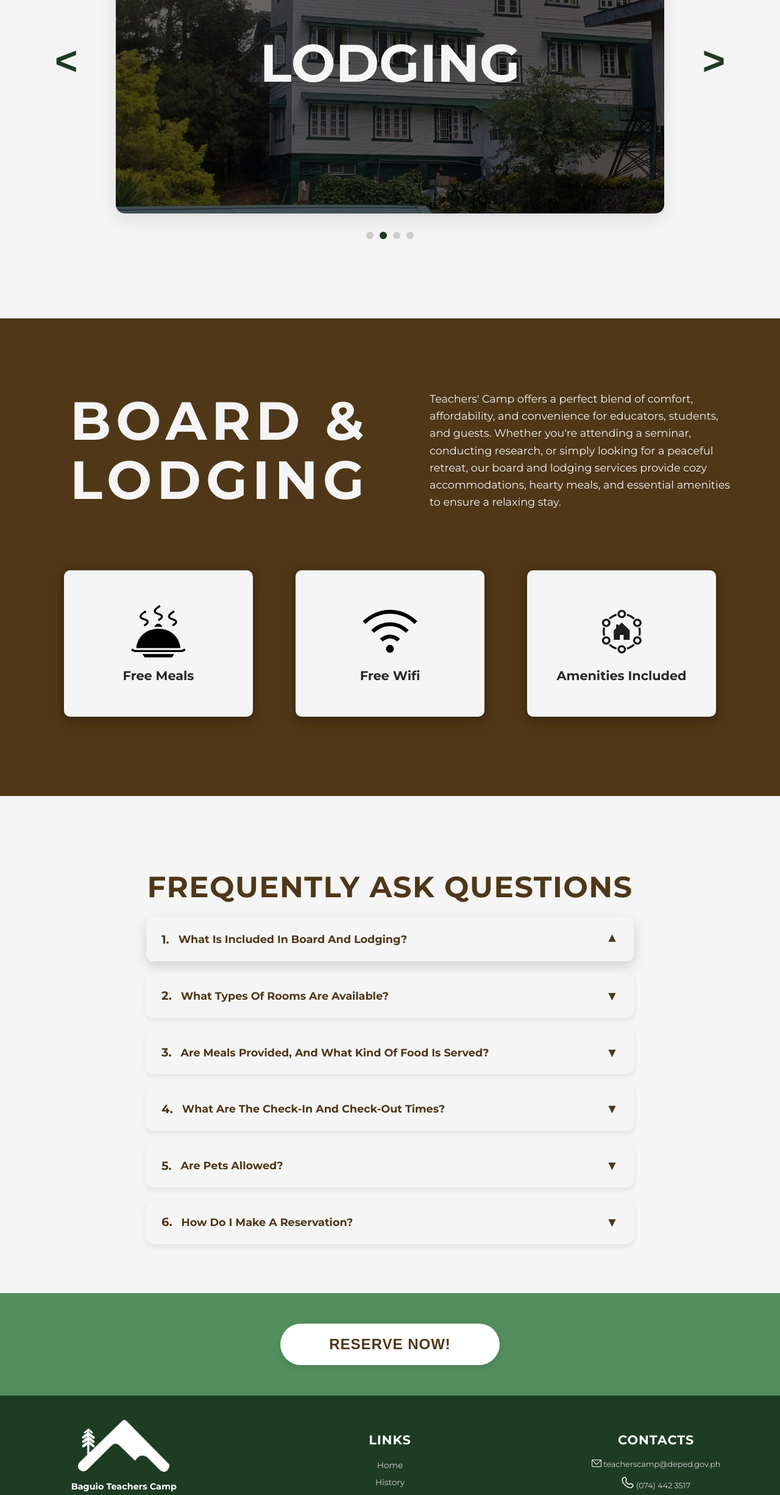
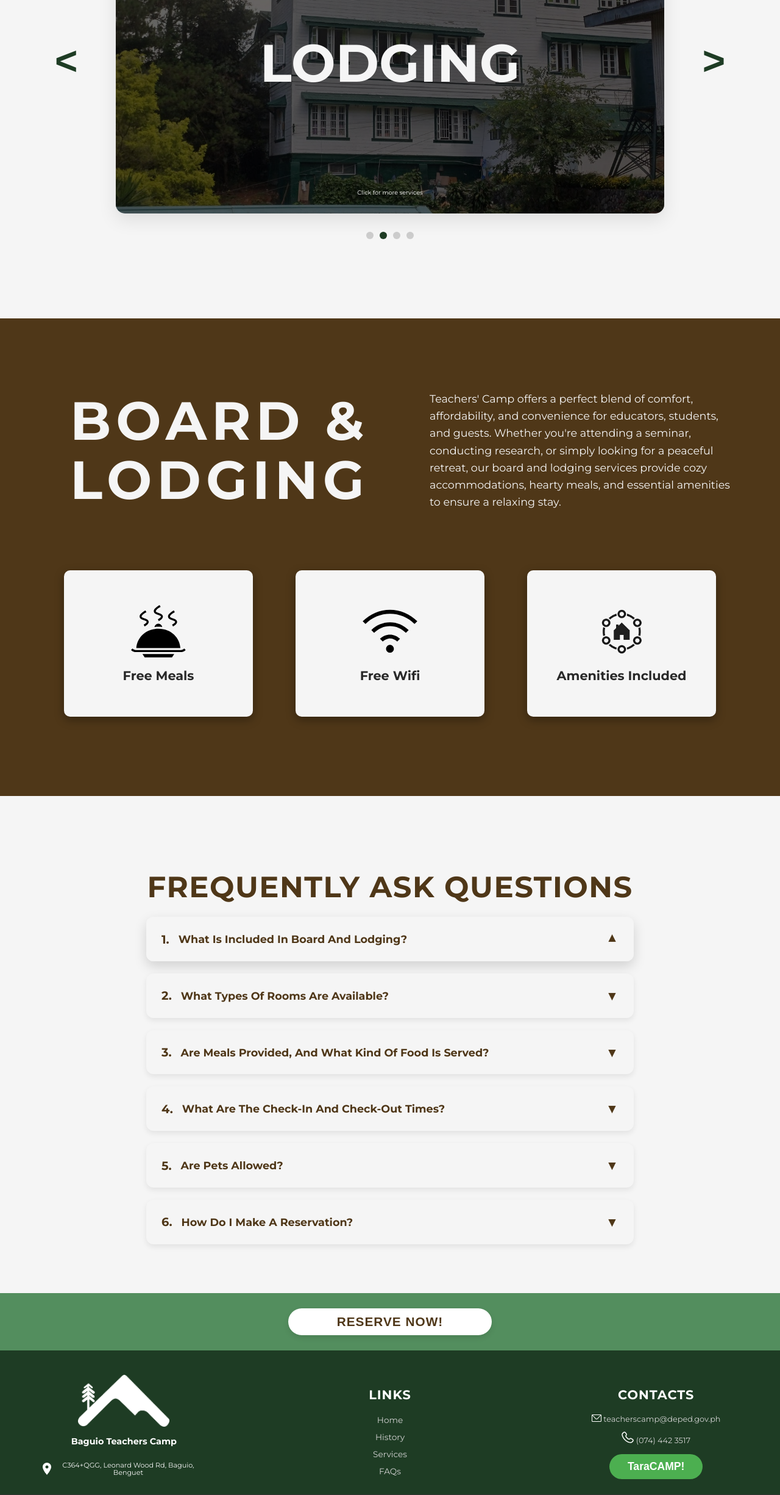
Before and after one commit to 2231478/CodeX, a React (Vite) app in the folder client/Guest/my-auth-app/: page / in a window 1280 px wide. Shown: the part 1904-4355 px from the top of the page at 61% size. Built offline with nearby package versions, Linux system fonts and the light colour scheme; what @kazion/react-facebook-login would draw is missing.

Commit message:
Modify res and services sections in the landing page

```diff
--- a/client/Guest/my-auth-app/src/components/LandingPage/LandingPage.jsx
+++ b/client/Guest/my-auth-app/src/components/LandingPage/LandingPage.jsx
@@ -21,10 +21,10 @@
         <ServicesSection />
         <BoardLodgingSection />
         <FAQSection />
-        <ResSection />
+        <ResSection onReserveNow={onReserveNow} />
       </main>
 
-      <Footer />
+      <Footer onReserveNow={onReserveNow} />
     </div>
   );
 }
--- a/client/Guest/my-auth-app/src/components/LandingPage/ResSection.jsx
+++ b/client/Guest/my-auth-app/src/components/LandingPage/ResSection.jsx
@@ -1,11 +1,16 @@
 import React from 'react';
 import styles from './ResSection.module.css';
 
-function ResSection() {
+function ResSection({ onReserveNow }) {
   return (
     <section className={styles.resSection}>
       <div className={styles.buttonContainer}>
-        <button className={styles.reserveNowButton}>RESERVE NOW!</button>
+        <button
+          className={styles.reserveNowButton}
+          onClick={onReserveNow}
+        >
+          RESERVE NOW!
+        </button>
       </div>
     </section>
   );
--- a/client/Guest/my-auth-app/src/components/LandingPage/ResSection.module.css
+++ b/client/Guest/my-auth-app/src/components/LandingPage/ResSection.module.css
@@ -1,7 +1,7 @@
 .resSection {
   background-color: #538E5E;
   width: 100%;
-  padding: 50px 0;
+  padding: 25px 0;
   display: flex;
   justify-content: center;
   align-items: center;
@@ -18,8 +18,8 @@
   color: #4F3718;
   border: none;
   border-radius: 50px;
-  padding: 20px 80px;
-  font-size: 1.5em;
+  padding: 10px 80px;
+  font-size: 1.3em;
   font-weight: bolder;
   text-transform: uppercase;
   cursor: pointer;
--- a/client/Guest/my-auth-app/src/components/LandingPage/ServicesSection.jsx
+++ b/client/Guest/my-auth-app/src/components/LandingPage/ServicesSection.jsx
@@ -115,6 +115,9 @@
                 <div className={styles.cardOverlay}>
                   <h3 className={styles.cardTitle}>{service.title}</h3>
                 </div>
+                <div className={styles.cardBottomText}>
+                  <span>Click for more services</span>
+                </div>
               </div>
             ))}
           </div>
--- a/client/Guest/my-auth-app/src/components/LandingPage/ServicesSection.module.css
+++ b/client/Guest/my-auth-app/src/components/LandingPage/ServicesSection.module.css
@@ -196,3 +196,23 @@
     font-size: 2em;
   }
 }
+
+.cardBottomText {
+  position: absolute;
+  bottom: 25px;
+  left: 50%;
+  transform: translateX(-50%);
+  color: #fff;
+  padding: 10px 24px;
+  border-radius: 24px;
+  font-size: 0.2em;
+  font-weight: 500;
+  box-shadow: 0 2px 12px rgba(30, 60, 36, 0.15);
+  cursor: pointer;
+  z-index: 4;
+}
+
+.cardBottomText:hover {
+  background: #538E5E;
+  box-shadow: 0 4px 18px rgba(83, 142, 94, 0.18);
+}
```
